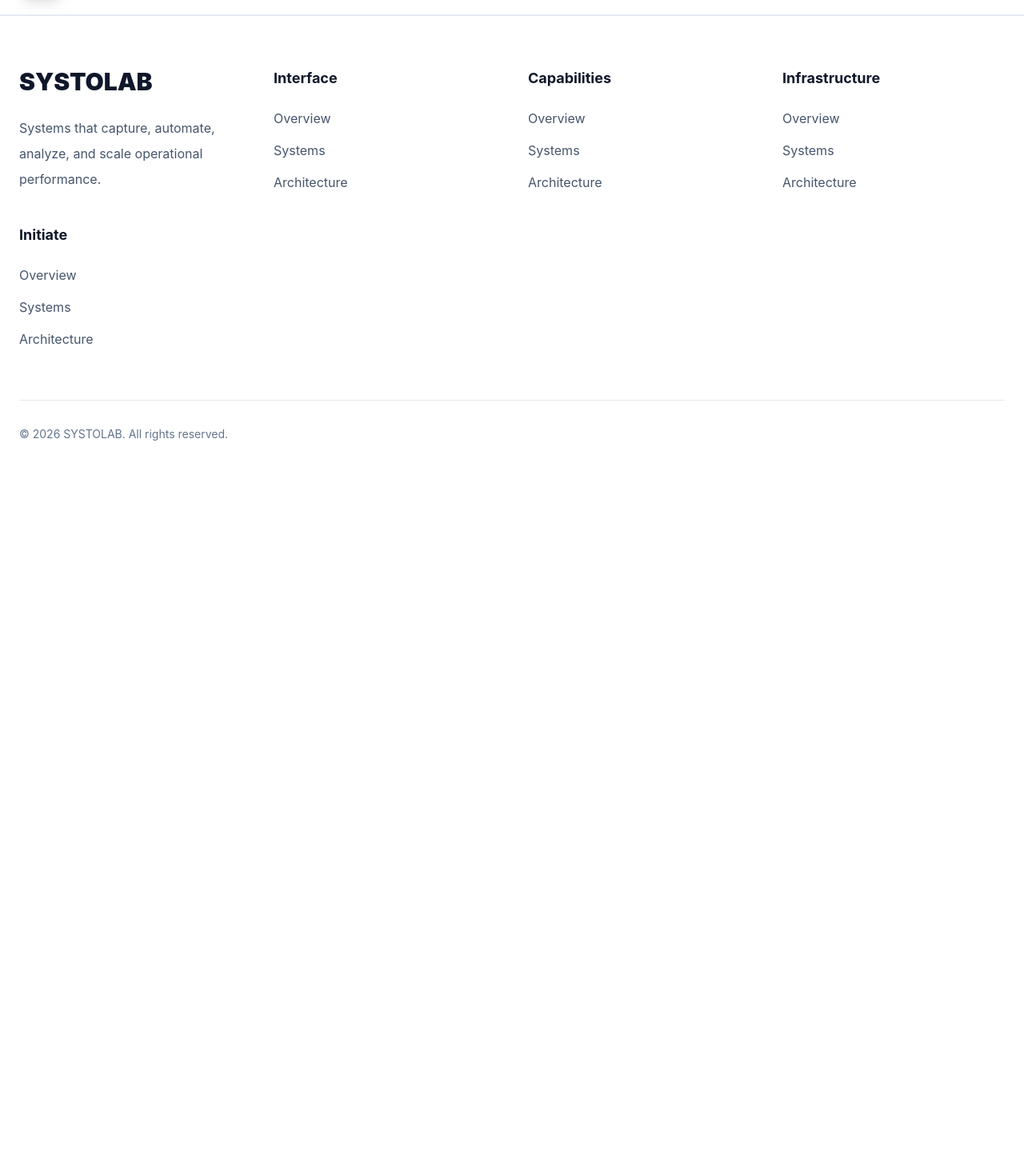
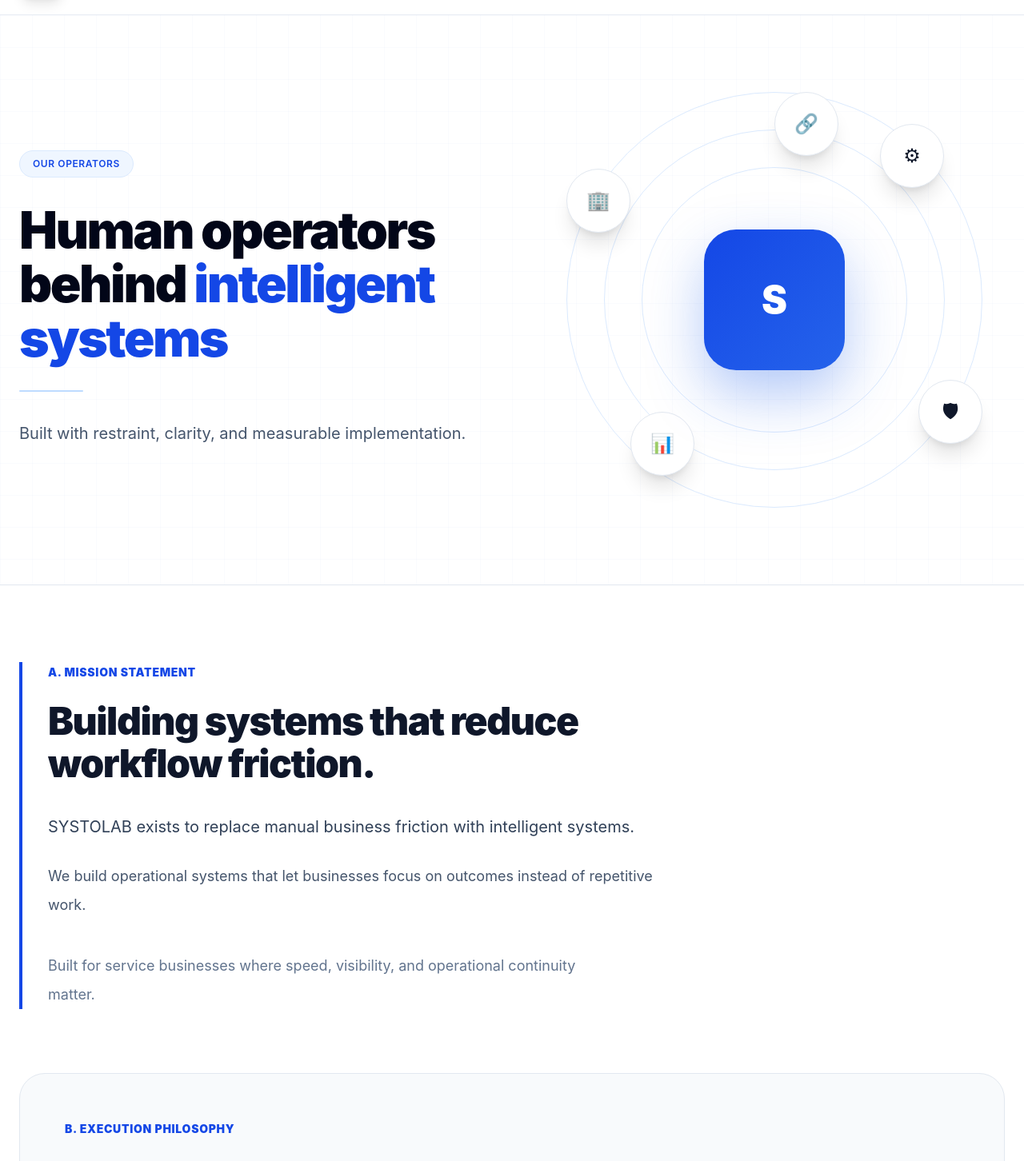
Before and after one commit to metlifedm/Systolab, a React app in the folder frontend/: page /operators in a window 1280 px wide. Shown: the part 78-1530 px from the top of the page at 80% size. Before the commit the page ends 800 px from the top, so only its background shows below. Built offline with nearby package versions, Linux system fonts and the light colour scheme; the HTML template or start-up script is replaced by a standard one.

Commit message:
completed operators page

```diff
--- a/frontend/package.json
+++ b/frontend/package.json
@@ -15,6 +15,7 @@
     "lucide-react": "^1.14.0",
     "react": "^19.2.6",
     "react-dom": "^19.2.6",
+    "react-icons": "^5.6.0",
     "react-router-dom": "^7.15.0",
     "tailwindcss": "^4.3.0"
   },
--- a/frontend/src/App.jsx
+++ b/frontend/src/App.jsx
@@ -4,6 +4,7 @@
 import Navbar from './components/layout/Navbar'
 import Footer from './components/layout/Footer'
 import FieldResultsPage from './pages/FieldResultsPage'
+import OperatorsPage from './pages/OperatorsPage'
 
 export default function App() {
   return (
@@ -13,6 +14,7 @@
         <Route path="/" element={<HomePage />} />
         <Route path="/capabilities" element={<CapabilitiesPage />} />
         <Route path="/field-results" element={<FieldResultsPage />} />
+        <Route path="/operators" element={<OperatorsPage />} />
       </Routes>
       <Footer />
     </BrowserRouter>
--- a/frontend/src/components/operators/TeamOperators.jsx
+++ b/frontend/src/components/operators/TeamOperators.jsx
@@ -1,7 +1,7 @@
 import {
-  Linkedin,
   Mail,
 } from 'lucide-react'
+import { FaLinkedin } from "react-icons/fa";
 
 export default function TeamOperators() {
   return (
@@ -162,7 +162,7 @@
                     hover:bg-blue-50
                   "
                 >
-                  <Linkedin size={22} />
+                  <FaLinkedin size={22} />
                 </button>
 
               </div>
--- /dev/null
+++ b/frontend/src/pages/OperatorsPage.jsx
@@ -0,0 +1,59 @@
+import { useEffect } from 'react'
+
+import Navbar from '../components/layout/Navbar'
+import Footer from '../components/layout/Footer'
+
+import OperatorsHero from '../components/operators/OperatorsHero'
+import MissionStatement from '../components/operators/MissionStatement'
+import ExecutionFramework from '../components/operators/ExecutionFramework'
+import TeamOperators from '../components/operators/TeamOperators'
+import EcosystemLayer from '../components/operators/EcosystemLayer'
+import OperatorsCTA from '../components/operators/OperatorsCTA'
+
+export default function OperatorsPage() {
+
+  useEffect(() => {
+
+    document.title =
+      'Operators | SYSTOLAB'
+
+    const metaDescription =
+      document.querySelector('meta[name="description"]')
+
+    if (metaDescription) {
+      metaDescription.setAttribute(
+        'content',
+        'Human operators behind intelligent systems and operational infrastructure.'
+      )
+    } else {
+
+      const meta = document.createElement('meta')
+
+      meta.name = 'description'
+
+      meta.content =
+        'Human operators behind intelligent systems and operational infrastructure.'
+
+      document.head.appendChild(meta)
+    }
+
+  }, [])
+
+  return (
+    <main className="bg-white overflow-hidden">
+
+      <OperatorsHero />
+
+      <MissionStatement />
+
+      <ExecutionFramework />
+
+      <TeamOperators />
+
+      <EcosystemLayer />
+
+      <OperatorsCTA />
+
+    </main>
+  )
+}
```
Also changed, not shown: 1 other file (tests, documents, lock files or other folders).
